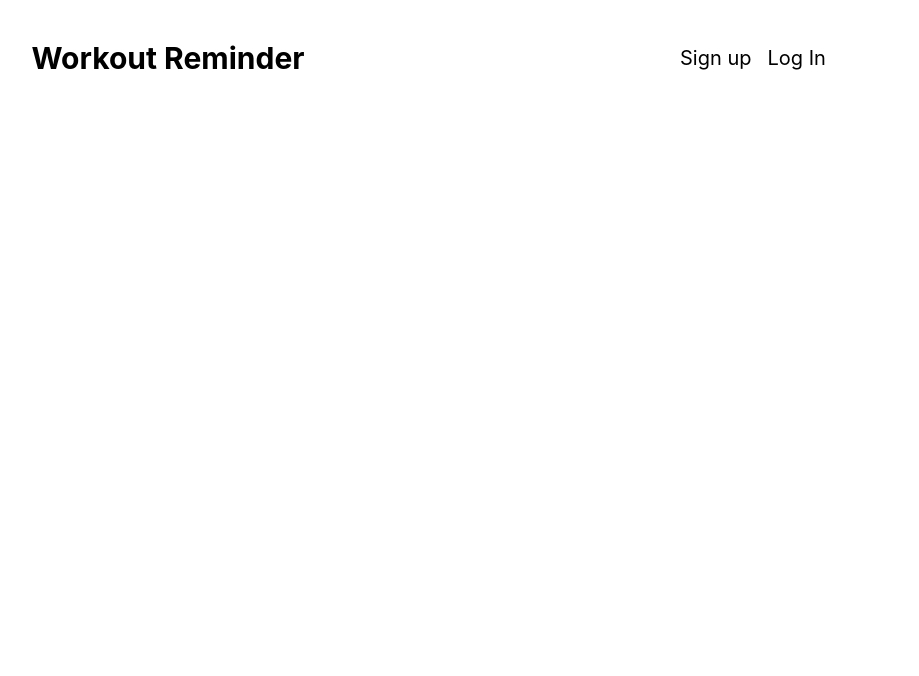
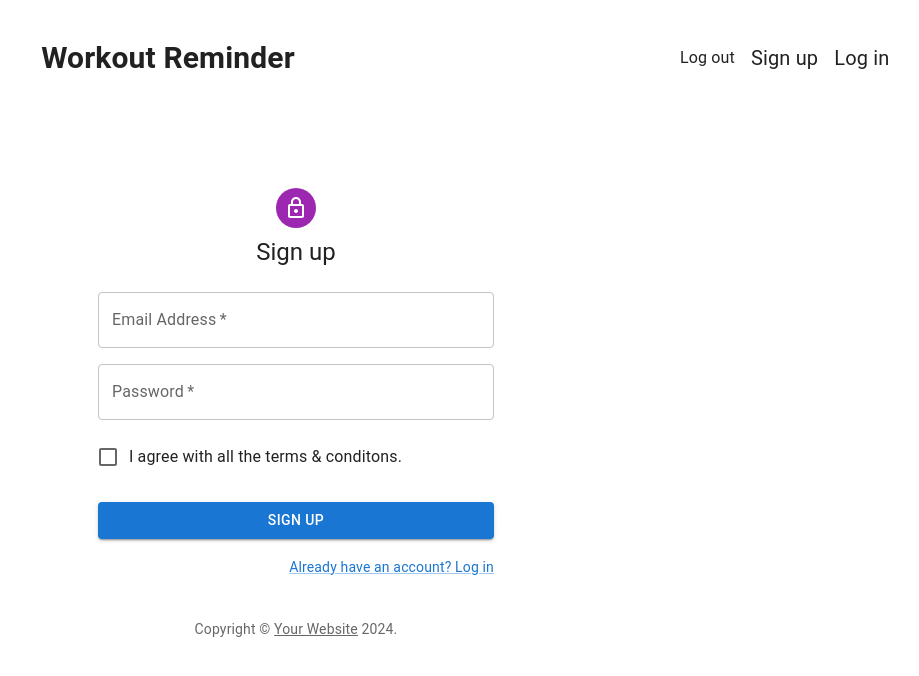
Before and after one commit to silviaxieyy/mernstack2-workout, a React (Create React App) app in the folder client/: page /signup in a window 1280 px wide. Shown: the top 676 px of the page, without its empty margins (344-1263 px from the left). Built offline with nearby package versions, Linux system fonts and the light colour scheme.

Commit message:
Logout button & useLogout hook to logout.

```diff
--- a/client/src/App.js
+++ b/client/src/App.js
@@ -1,7 +1,7 @@
 import { BrowserRouter, Routes, Route } from 'react-router-dom'
 import  Home  from './pages/Home'
 import  Navbar from './components/Navbar';
-import Signup1 from './pages/Signup';
+import Signup from './pages/Signup';
 import Login from './pages/Login';
 
 function App() {
@@ -12,7 +12,7 @@ function App() {
         <div className='pages'>
           <Routes>
             <Route path='/' element={<Home />} />
-            <Route path='/signup1' element={<Signup1 />} />
+            <Route path='/signup' element={<Signup />} />
             <Route path='/login' element={<Login />} />
           </Routes>
         </div>
--- a/client/src/components/Navbar.js
+++ b/client/src/components/Navbar.js
@@ -1,7 +1,15 @@
 import React from 'react';
-import {Link} from 'react-router-dom';
+import { Link } from 'react-router-dom';
+import { useLogout } from '../hooks/useLogout';
 
 const Navbar = () => {
+  const { logout } = useLogout()
+
+  const handleClick = () => {
+    logout()
+  }
+
+
   return (
     <header className='flex justify-between items-center'>
       <div className='flex-1'>
@@ -12,11 +20,12 @@ const Navbar = () => {
 
       <div className='mx-auto flex w-1/5'>
         <nav className='flex flex-row space-x-4'>
+          <button onClick={handleClick}>Log out</button>
           <Link to='/signup1'>
             <h1 className='text-xl text-nowrap my-10'>Sign up</h1>
           </Link>
           <Link to='/login'>
-            <h1 className='text-xl text-nowrap my-10'>Log In</h1>
+            <h1 className='text-xl text-nowrap my-10'>Log in</h1>
           </Link>
         </nav>
       </div>
--- a/client/src/context/AuthContext.js
+++ b/client/src/context/AuthContext.js
@@ -18,6 +18,8 @@ export const AuthContextProvider = ({ children }) => {
     user: null
   })
 
+  console.log('AuthContext state:', state)
+
   return (
     <AuthContext.Provider value={{...state, dispatch}}>
       { children }
--- /dev/null
+++ b/client/src/hooks/useLogout.js
@@ -0,0 +1,14 @@
+import { useAuthContext } from "./useAuthContext"
+
+export const useLogout = () => {
+  const { dispatch } = useAuthContext()
+
+  const logout = () =>{
+    //remove local Storage
+    localStorage.removeItem('user')
+
+    //dispatch logout user
+    dispatch({type: 'LOGOUT'})
+  }
+  return { logout }
+}
--- a/client/src/pages/Signup.js
+++ b/client/src/pages/Signup.js
@@ -14,7 +14,6 @@ import Container from '@mui/material/Container';
 import { createTheme, ThemeProvider } from '@mui/material/styles';
 import { useForm, Controller } from "react-hook-form";
 import { useSignup } from '../hooks/useSignup';
-import { useAsyncError } from 'react-router-dom';
 
 function Copyright(props) {
   return (
```
